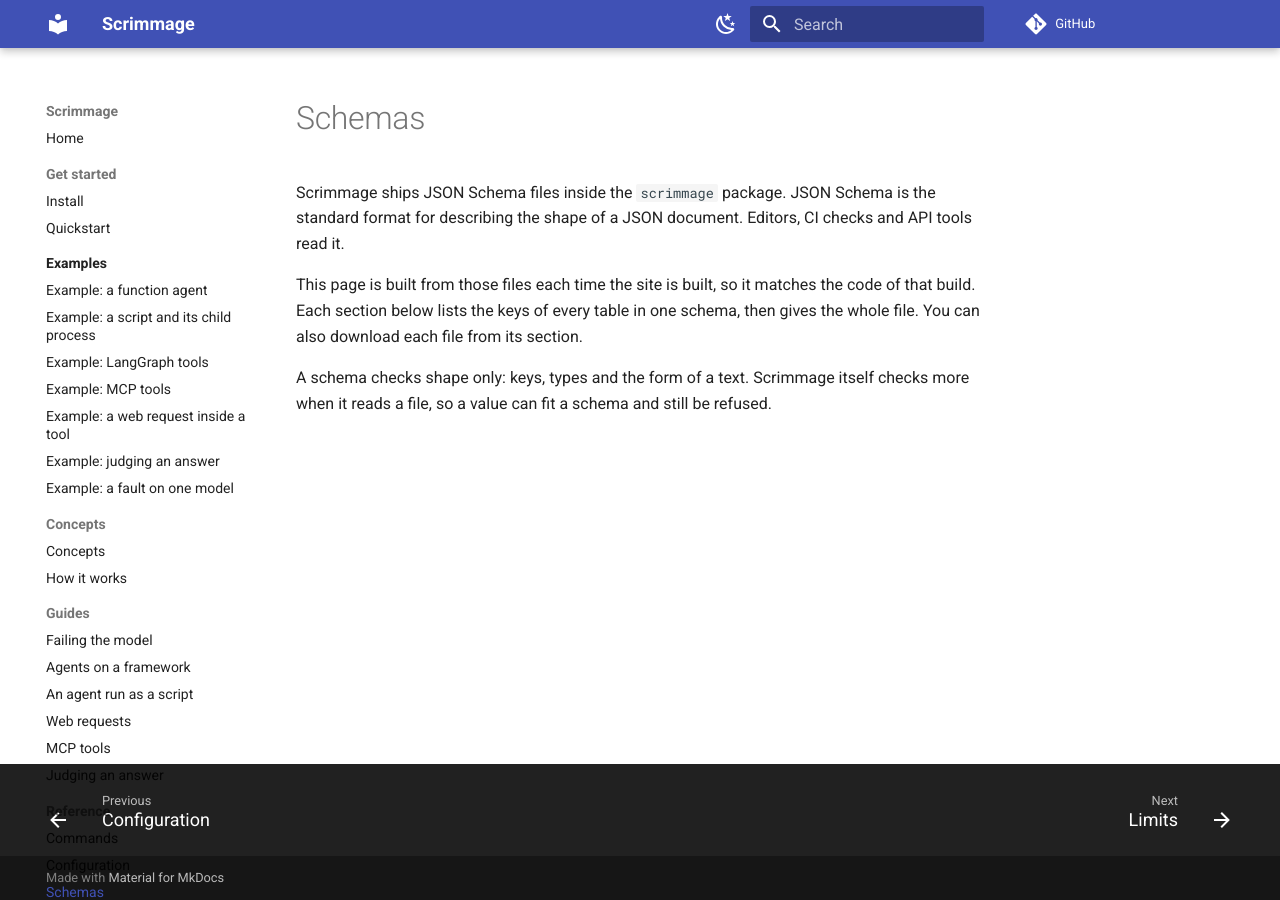
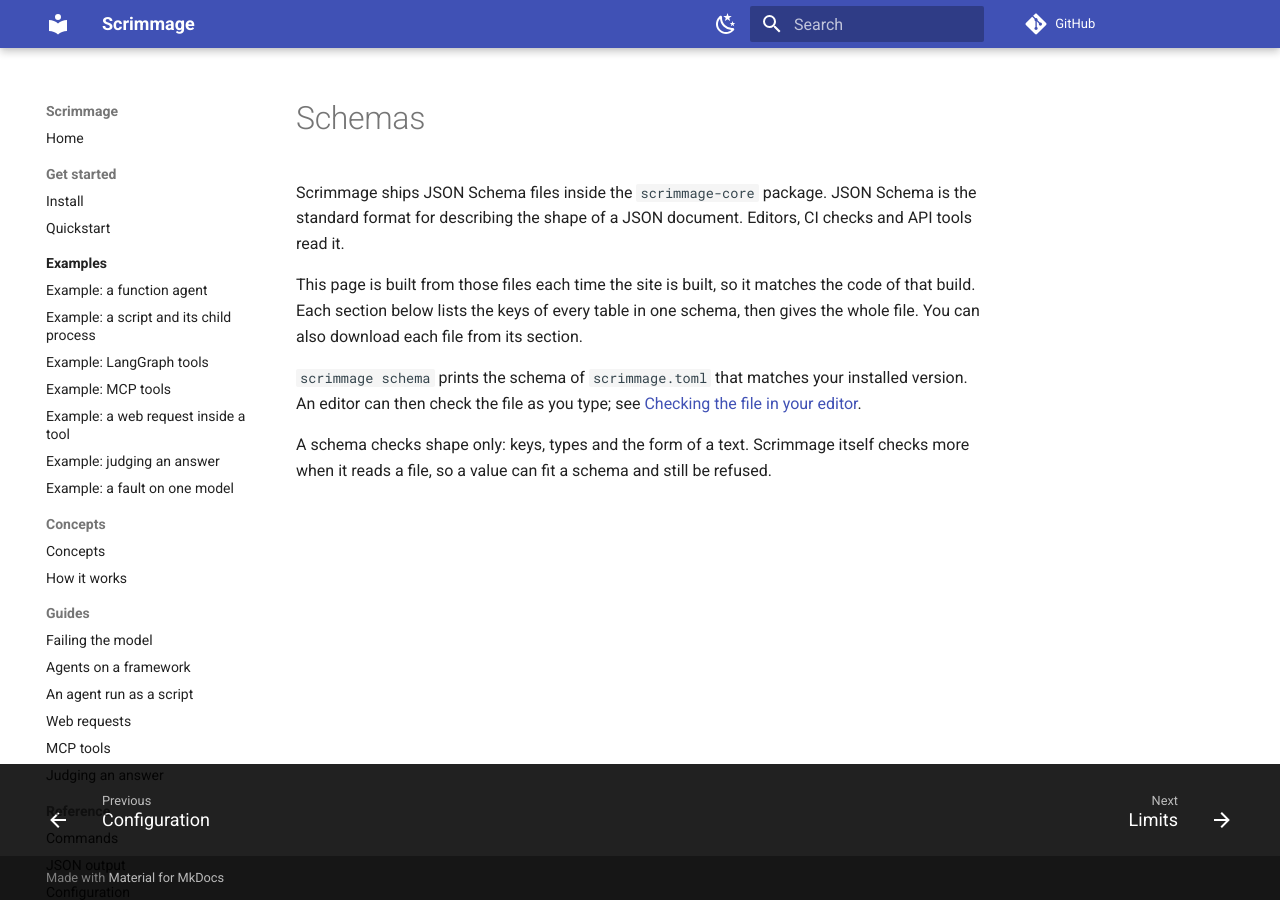
Before and after one commit to ManishKumar97/scrimmage, an MkDocs documentation site: the page built from docs/schemas.md, in a window 1280 px wide. Built offline with MkDocs 1.6.1 and Material for MkDocs 9.7.7, drawn with Linux system fonts in a browser that asks for light colours; comment, search, counter and statistics services are not loaded.

Commit message:
docs: add the json output page and scrimmage schema to the site

```diff
--- a/docs/schemas.md
+++ b/docs/schemas.md
@@ -1,6 +1,6 @@
 # Schemas
 
-Scrimmage ships JSON Schema files inside the `scrimmage` package.
+Scrimmage ships JSON Schema files inside the `scrimmage-core` package.
 JSON Schema is the standard format for describing the shape of a JSON document.
 Editors, CI checks and API tools read it.
 
@@ -8,6 +8,9 @@ This page is built from those files each time the site is built, so it matches t
 Each section below lists the keys of every table in one schema, then gives the whole file.
 You can also download each file from its section.
 
+`scrimmage schema` prints the schema of `scrimmage.toml` that matches your installed version.
+An editor can then check the file as you type; see [Checking the file in your editor](configuration.md#checking-the-file-in-your-editor).
+
 A schema checks shape only: keys, types and the form of a text.
 Scrimmage itself checks more when it reads a file, so a value can fit a schema and still be refused.
 
--- a/mkdocs.yml
+++ b/mkdocs.yml
@@ -94,6 +94,7 @@ nav:
       - Judging an answer: judging.md
   - Reference:
       - Commands: cli.md
+      - JSON output: json-output.md
       - Configuration: configuration.md
       - Schemas: schemas.md
       - Limits: limits.md
```
Also changed, not shown: docs/index.md (+1 -1 lines).
